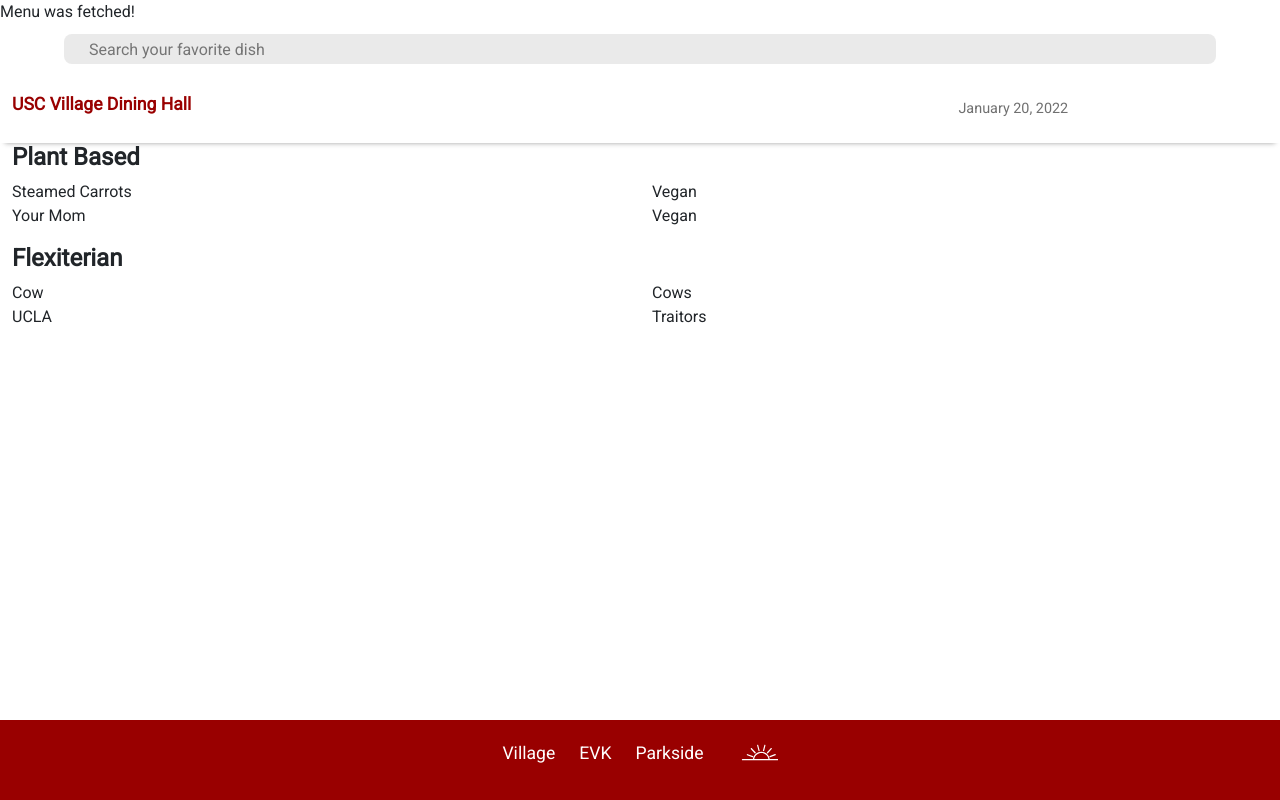
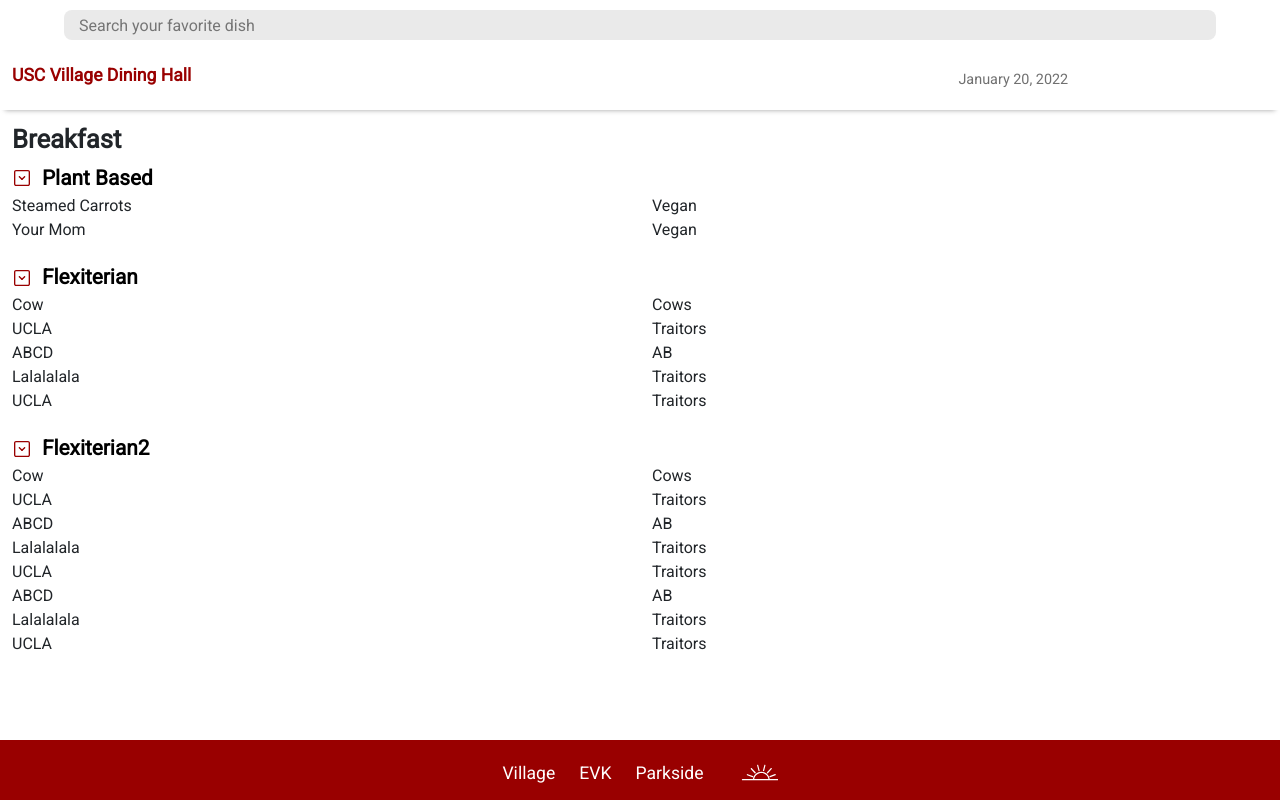
Before and after one commit to scottmai/trojan-dining, a React (Create React App) app in the folder frontend/: page / in a window 1280 px wide. Built offline with nearby package versions, Linux system fonts and the light colour scheme; data requests are answered from the project's data file.

Commit message:
Started working on dropdown functionality

```diff
--- a/frontend/src/components/App.js
+++ b/frontend/src/components/App.js
@@ -35,6 +35,55 @@ const props = {
                         {
                             name: "UCLA",
                             allergens: ["Traitors"]
+                        },
+                        {
+                            name: "ABCD",
+                            allergens: ["AB"]
+                        },
+                        {
+                            name: "Lalalalala",
+                            allergens: ["Traitors"]
+                        },
+                        {
+                            name: "UCLA",
+                            allergens: ["Traitors"]
+                        }
+                    ]
+                },
+                {
+                    name: "Flexiterian2",
+                    items: [
+                        {
+                            name: "Cow",
+                            allergens: ["Cows"]
+                        },
+                        {
+                            name: "UCLA",
+                            allergens: ["Traitors"]
+                        },
+                        {
+                            name: "ABCD",
+                            allergens: ["AB"]
+                        },
+                        {
+                            name: "Lalalalala",
+                            allergens: ["Traitors"]
+                        },
+                        {
+                            name: "UCLA",
+                            allergens: ["Traitors"]
+                        },
+                        {
+                            name: "ABCD",
+                            allergens: ["AB"]
+                        },
+                        {
+                            name: "Lalalalala",
+                            allergens: ["Traitors"]
+                        },
+                        {
+                            name: "UCLA",
+                            allergens: ["Traitors"]
                         }
                     ]
                 }
@@ -50,9 +99,12 @@ const App = () => {
     return (
         <div className="App">
             <Menu />
-            <div className="container-fluid">
+            <div className="container-fluid top-navbar">
                 <SearchBar />
                 <Header locationName={props.dining_halls[0].name} />
+            </div>
+            <div className="container-fluid menuItems">
+                <h1 className="mealtimeTitle">Breakfast</h1>
                 {current.map(function (stations) {
                     return (
                         <MealSection stations={stations.name} items={stations.items} />
--- a/frontend/src/components/MealSection.js
+++ b/frontend/src/components/MealSection.js
@@ -1,17 +1,21 @@
 import MealItem from './MealItem'
+import dropdownIcon from '../assets/icons/dropdown.svg'
 
 const MealSection = (props) => {
 
     return (
         <div className="mealSection">
-            <h1>{props.stations}</h1>
-            <ul>
+            <button className="sectionTitle">
+                <img src={dropdownIcon} alt="dropdown" />
+                <span>{props.stations}</span>
+            </button>
+            <div className="dropdown-container">
                 {props.items.map(function(item) {
                     return (
                         <MealItem name={item.name} allergens={item.allergens} />
                     );
                 })}
-            </ul>
+            </div>
         </div>
     );
 }
--- a/frontend/src/index.scss
+++ b/frontend/src/index.scss
@@ -6,19 +6,23 @@ body {
     padding: 0;
     padding-bottom: 50px;
     font-family: Roboto, sans-serif;
+    overflow-x: none;
 }
 
+// TODO: Fix scrolling problem
 .navbar {
     color: white;
     background-color: #990000;
     width: 100%;
     bottom: 0;
+    left: 0;
+    z-index: 5;
     padding: 20px;
     position: fixed;
     justify-content: center;
     text-align: center;
     font-size: 1.1em;
-    height: 10vh;
+    height: 60px;
 
      a {
          text-decoration: none;
@@ -41,32 +45,45 @@ body {
     }
 }
 
-.searchBar {
-    padding: 10px 0;
+.mealSection {
+    button.sectionTitle {
+        padding: 0;
+        margin: 0;
+        background: none;
+        border: none;
+        span {
+            padding-left: 10px;
+            font-size: 1.3em;
+            font-weight: bold;
+        }
+        img {
+            width: 20px;
+        }
+    }
+    dropdown-container {
+        padding: 0;
+    }
+    padding-bottom: 20px;
+}
 
-    input {
-        background-image: url("./assets/icons/search.svg");
-        background-position: 10px 10px;
-        background-repeat: no-repeat;
-        background-color: #EAEAEA;
-        border-radius: 8px;
-        height: 30px;
-        width: 90vw;
-        border: none;
-        padding: 0 25px;
+.menuItems {
+    padding-top: 100px;
+    .mealtimeTitle {
+        font-weight: bold;
+        font-size: 1.6em;
     }
 }
 
-.mealSection {
-    h1 {
-        font-size: 1.5em;
-        font-weight: bold;
-    }
-    ul {
-        list-style-type: none;
-        padding: 0;
-    }
-}
+// TODO: Fix scrolling problem
+.top-navbar {
+    z-index: 5;
+    background-color: white;
+    position: fixed;
+    top: 0;
+    width: 100%;
+    height: 110px;
+    display: block;
+    box-shadow: 0 5px 5px -5px #00000060;
 
     .header {
         h2 {
@@ -83,6 +100,23 @@ body {
             padding: none;
             margin: none;
         }
-    padding: 20px 0;
-    box-shadow: 0 5px 5px -5px #00000060;
+        padding: 15px 0 20px;
     }
+
+    .searchBar {
+        padding: 10px 0;
+
+        input {
+            background-image: url("./assets/icons/search.svg");
+            background-position: 10px 10px;
+            background-repeat: no-repeat;
+            background-color: #EAEAEA;
+            border-radius: 8px;
+            height: 30px;
+            width: 90vw;
+            border: none;
+            padding: 0 15px;
+            outline: none;
+        }
+    }
+}
```
Also changed, not shown: frontend/src/assets/icons/dropdown.svg. Lines whose indentation alone changed are shown as unchanged.
